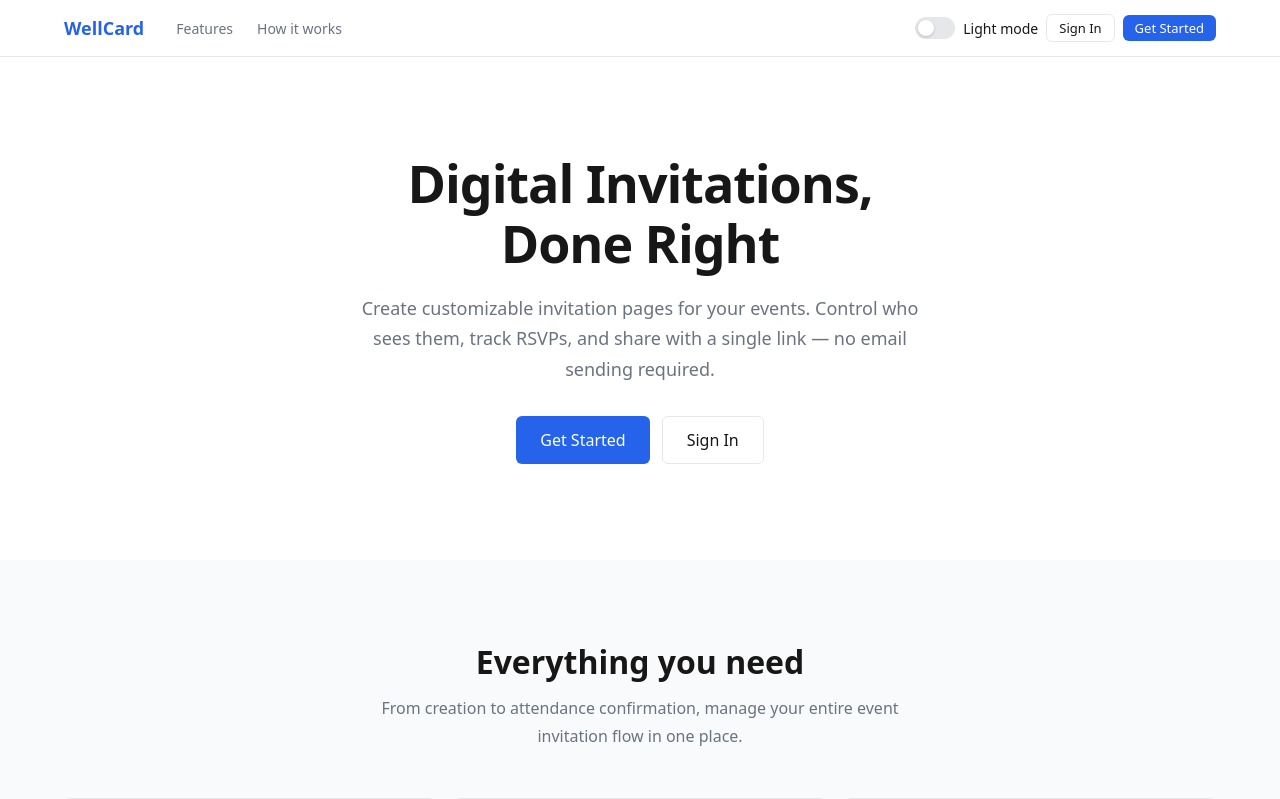
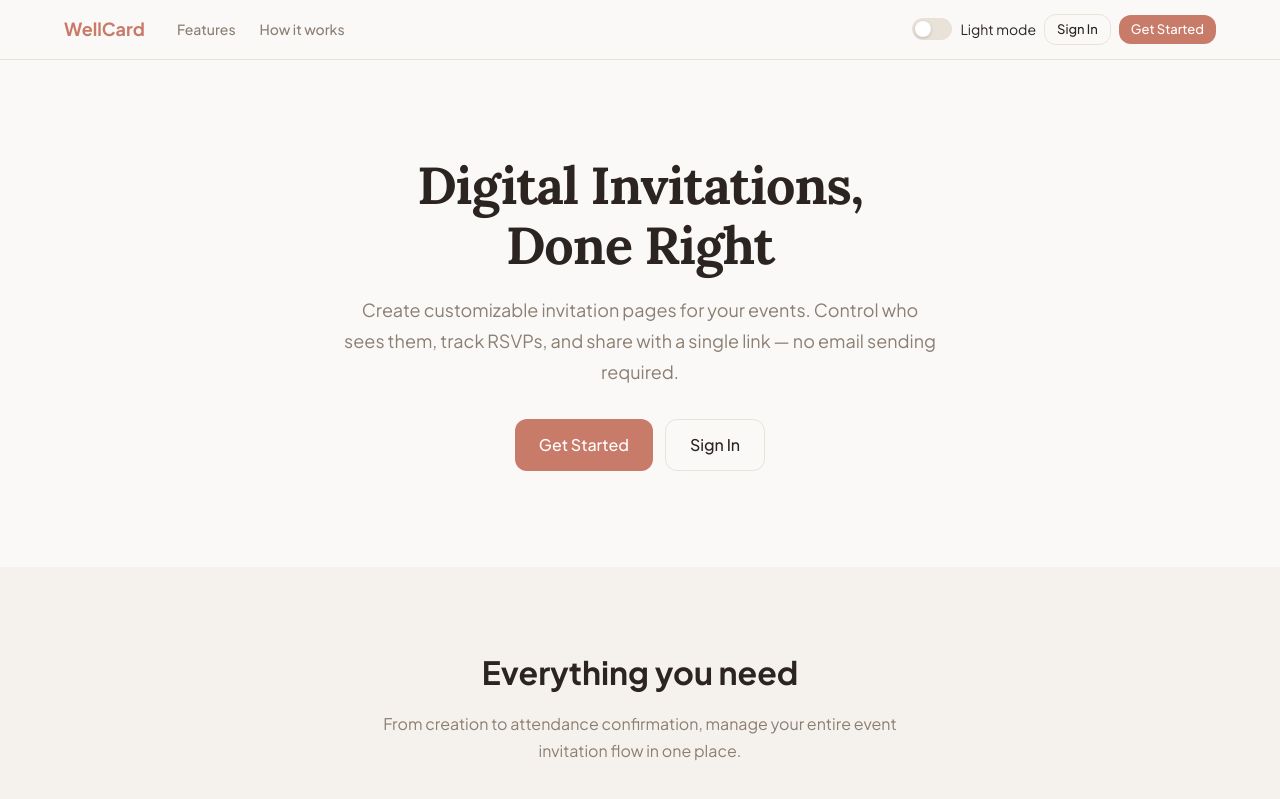
Before and after one commit to luanAfons0/ES3-project, a Next.js app in the folder frontend/: page / in a window 1280 px wide. Shown: the top 799 px of the page. Built offline with nearby package versions, Linux system fonts and the light colour scheme.

Commit message:
style(tokens): apply warm minimalism design tokens and font configuration

```diff
--- a/frontend/src/app/globals.css
+++ b/frontend/src/app/globals.css
@@ -1,33 +1,68 @@
 :root,
 [data-theme="light"] {
-  --color-bg: #ffffff;
-  --color-fg: #171717;
-  --color-muted: #6b7280;
-  --color-border: #e5e7eb;
-  --color-primary: #2563eb;
-  --color-primary-hover: #1d4ed8;
-  --color-danger: #dc2626;
-  --color-danger-hover: #b91c1c;
-  --color-surface: #f9fafb;
-  --radius: 6px;
-  --font-sans: system-ui, -apple-system, sans-serif;
+  /* Backgrounds */
+  --color-bg: #faf9f7;
+  --color-surface: #f5f2ed;
+
+  /* Foregrounds */
+  --color-fg: #2c2420;
+  --color-muted: #8c7e72;
+
+  /* Borders */
+  --color-border: #e8e2d9;
+
+  /* Brand */
+  --color-primary: #c97b6a;
+  --color-primary-hover: #b56857;
+
+  /* Semantic */
+  --color-danger: #c0392b;
+  --color-danger-hover: #a93226;
+  --color-success: #5a8a6a;
+
+  /* Shape */
+  --radius: 12px;
+  --radius-sm: 8px;
+  --radius-lg: 16px;
+
+  /* Shadows — warm-tinted */
+  --shadow-sm: 0 1px 3px rgba(120, 80, 40, 0.06), 0 1px 2px rgba(120, 80, 40, 0.04);
+  --shadow-md: 0 4px 12px rgba(120, 80, 40, 0.08), 0 2px 4px rgba(120, 80, 40, 0.05);
+  --shadow-card: 0 2px 8px rgba(120, 80, 40, 0.07), 0 1px 2px rgba(120, 80, 40, 0.04);
+  --shadow-card-hover: 0 6px 20px rgba(120, 80, 40, 0.11), 0 2px 6px rgba(120, 80, 40, 0.06);
+
+  /* Typography */
+  --font-sans: var(--font-sans, system-ui, sans-serif);
+  --font-serif: var(--font-serif, Georgia, serif);
 }
 
 [data-theme="dark"] {
-  --color-bg: #0a0a0a;
-  --color-fg: #ededed;
-  --color-muted: #9ca3af;
-  --color-border: #27272a;
-  --color-surface: #18181b;
+  --color-bg: #1a1612;
+  --color-surface: #231e1a;
+  --color-fg: #f0ebe5;
+  --color-muted: #9c8e84;
+  --color-border: #352e28;
+  --color-primary: #d4897a;
+  --color-primary-hover: #c97b6a;
+  --shadow-sm: 0 1px 3px rgba(0, 0, 0, 0.3);
+  --shadow-md: 0 4px 12px rgba(0, 0, 0, 0.4);
+  --shadow-card: 0 2px 8px rgba(0, 0, 0, 0.35);
+  --shadow-card-hover: 0 6px 20px rgba(0, 0, 0, 0.45);
 }
 
 @media (prefers-color-scheme: dark) {
   :root:not([data-theme]) {
-    --color-bg: #0a0a0a;
-    --color-fg: #ededed;
-    --color-muted: #9ca3af;
-    --color-border: #27272a;
-    --color-surface: #18181b;
+    --color-bg: #1a1612;
+    --color-surface: #231e1a;
+    --color-fg: #f0ebe5;
+    --color-muted: #9c8e84;
+    --color-border: #352e28;
+    --color-primary: #d4897a;
+    --color-primary-hover: #c97b6a;
+    --shadow-sm: 0 1px 3px rgba(0, 0, 0, 0.3);
+    --shadow-md: 0 4px 12px rgba(0, 0, 0, 0.4);
+    --shadow-card: 0 2px 8px rgba(0, 0, 0, 0.35);
+    --shadow-card-hover: 0 6px 20px rgba(0, 0, 0, 0.45);
   }
 }
 
@@ -49,8 +84,15 @@ body {
   color: var(--color-fg);
   background: var(--color-bg);
   font-family: var(--font-sans);
+  font-size: 1rem;
+  line-height: 1.6;
   -webkit-font-smoothing: antialiased;
   -moz-osx-font-smoothing: grayscale;
+}
+
+h1 {
+  font-family: var(--font-serif);
+  line-height: 1.2;
 }
 
 a {
--- a/frontend/src/app/layout.tsx
+++ b/frontend/src/app/layout.tsx
@@ -1,11 +1,24 @@
 import type { Metadata } from "next";
 import type { ReactNode } from "react";
+import { Lora, Plus_Jakarta_Sans } from "next/font/google";
 import { QueryProvider } from "@/components/QueryProvider/QueryProvider";
 import { ThemeProvider } from "@/components/ThemeProvider/ThemeProvider";
 import "./globals.css";
 
+const jakarta = Plus_Jakarta_Sans({
+  subsets: ["latin"],
+  variable: "--font-sans",
+  display: "swap",
+});
+
+const lora = Lora({
+  subsets: ["latin"],
+  variable: "--font-serif",
+  display: "swap",
+});
+
 export const metadata: Metadata = {
-  title: "Invitation App",
+  title: "WellCard",
   description: "Create and manage digital invitations",
 };
 
@@ -19,7 +32,7 @@ const themeScript = `
 
 export default function RootLayout({ children }: { children: ReactNode }) {
   return (
-    <html lang="en" suppressHydrationWarning>
+    <html lang="en" suppressHydrationWarning className={`${jakarta.variable} ${lora.variable}`}>
       <head>
         <script dangerouslySetInnerHTML={{ __html: themeScript }} />
       </head>
```
